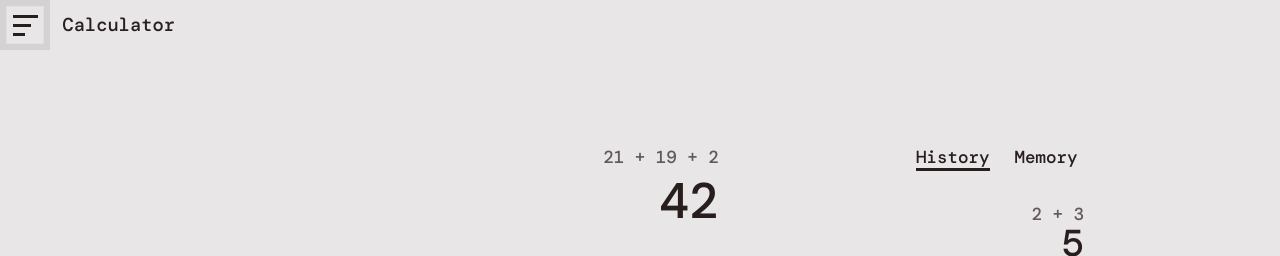
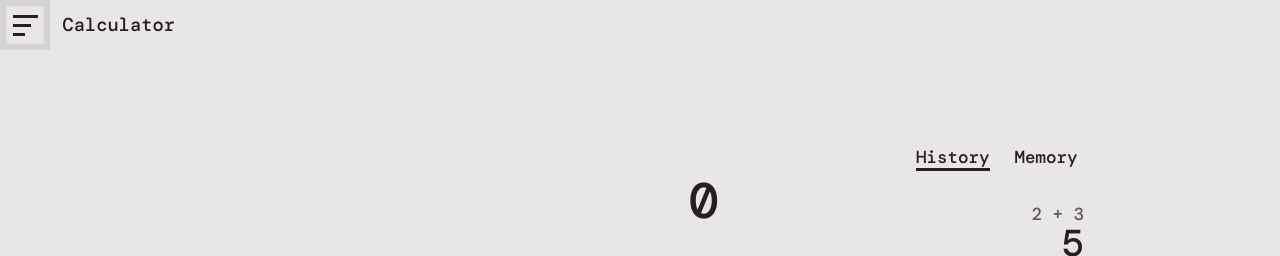
Before and after one commit to O-Kreator/Web-calculator, a website built with Parcel: page index.html in a window 1280 px wide. Shown: the top 256 px of the page. Built offline with nearby package versions, Linux system fonts and the light colour scheme; a web font is replaced by a local one.

Commit message:
fix text input read-only

```diff
--- a/index.html
+++ b/index.html
@@ -20,8 +20,8 @@
     </div>
     <div id="contentWrapper">
       <main id="mainWrapper">
-        <input id="textSub" value="21 + 19 + 2" size="1" type="text">
-        <input id="textMain" value="42" size="1" type="text">
+        <input id="textSub" value="" size="1" type="text" readonly>
+        <input id="textMain" value="0" size="1" type="text" readonly>
         <div id="mainMemoryBtnWrapper">
           <button id="memoryClearBtn" disabled>MC</button>
           <button id="memoryReadBtn" disabled>MR</button>
```
